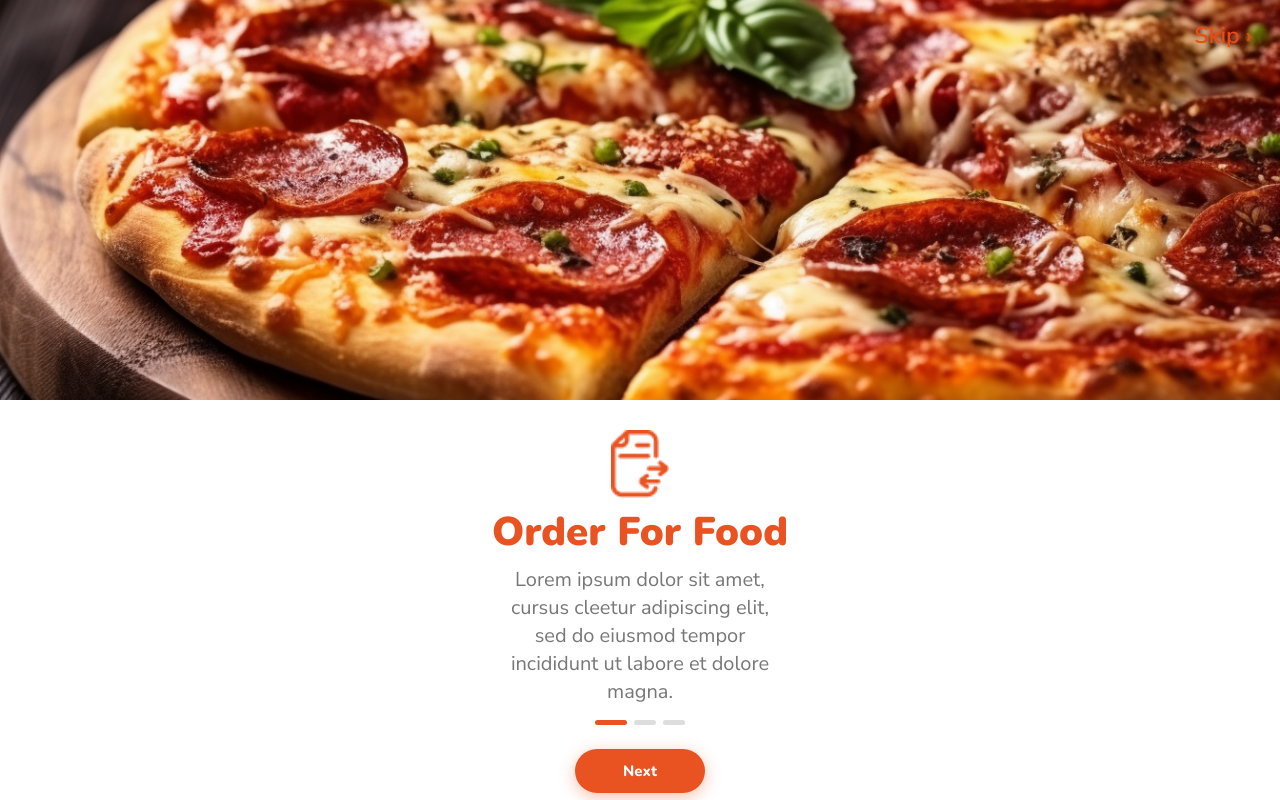
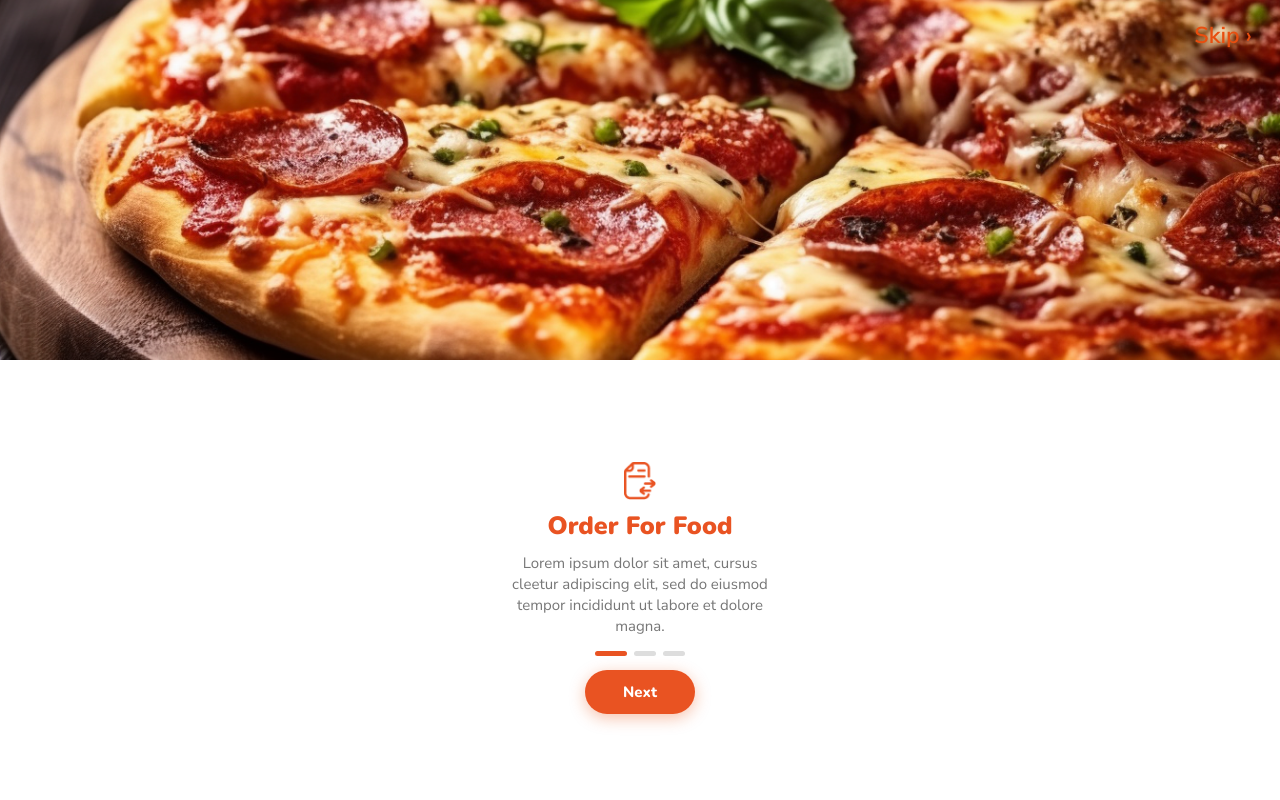
Before and after one commit to adityathotlagiri/FoodDeliveryApp, a React (Vite) app: page / in a window 1280 px wide. Built offline with nearby package versions, Linux system fonts and the light colour scheme.

Commit message:
Onboarding page changed

```diff
--- a/src/Components/OnBoarding/OnBoarding.css
+++ b/src/Components/OnBoarding/OnBoarding.css
@@ -15,7 +15,7 @@
 
 html, body {
   width: 100%;
-  height: 100%;
+  max-height: 100dvh;
   margin: 0;
   padding: 0;
   overflow: hidden;
@@ -34,7 +34,7 @@ html, body {
   width: 100%;
   flex: 1;
   overflow: hidden;
-  height: 100%;
+  height: 100dvh;
 }
 
 .ob-track {
@@ -45,7 +45,7 @@ html, body {
 
 .ob-slide {
   min-width: 100%;
-  height: 100%;
+  height: 100dvh;
   display: flex;
   flex-direction: column;
 }
@@ -59,8 +59,10 @@ html, body {
 }
 
 .ob-image {
+  display:flex;
+  flex-shrink: 10;
   width: 100%;
-  height: 100%;
+  height: 90%;
   object-fit: cover;
   display: block;
 }
@@ -87,31 +89,31 @@ html, body {
   flex-direction: column;
   align-items: center;
   justify-content: center;
-  padding: 46px 28px 24px;
+  padding: 0px 28px 24px;
   text-align: center;
   gap: 14px;
   overflow: hidden;
 }
 
 .ob-icon {
-  width: 68px;
-  height: 68px;
+  width: 38px;
+  height: 38px;
   object-fit: contain;
   flex-shrink: 0;
 }
 
 .ob-title {
   font-family: var(--font-display);
-  font-size: 40px;
+  font-size: 25px;
   font-weight: 900;
   color: var(--orange);
   line-height: 1;
-  flex-shrink: 0;
+  flex-shrink: 1;
 }
 
 .ob-desc {
   font-family: var(--font-body);
-  font-size: 20px;
+  font-size: 15px;
   color: #777;
   line-height: 1.4;
   max-width: 280px;
@@ -138,8 +140,7 @@ html, body {
 }
 
 .ob-btn {
-  margin-top: 10px;
-  padding: 12px 48px;
+  padding: 12px 38px;
   border-radius: 50px;
   background: var(--orange);
   color: #fff;
```
